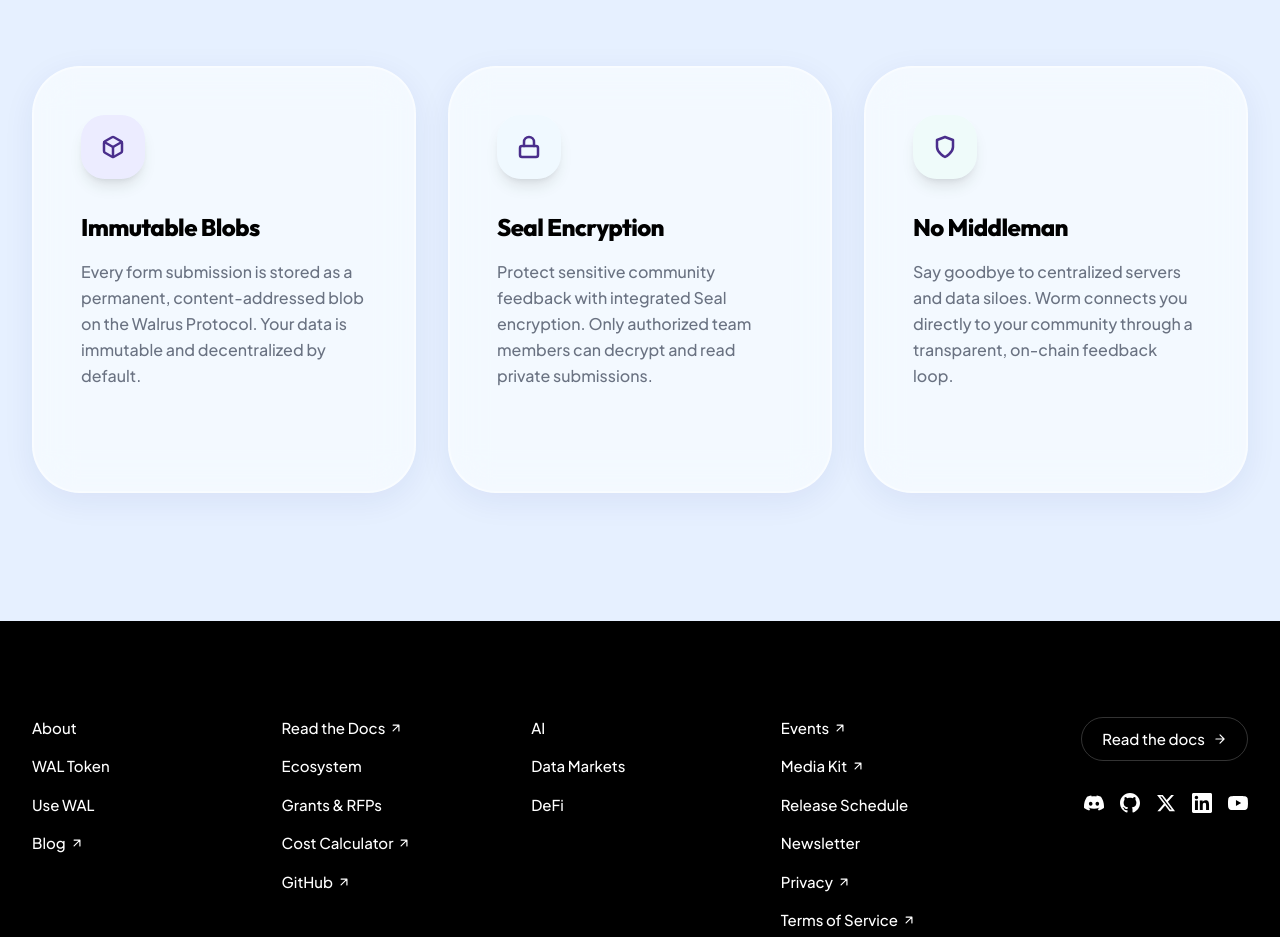
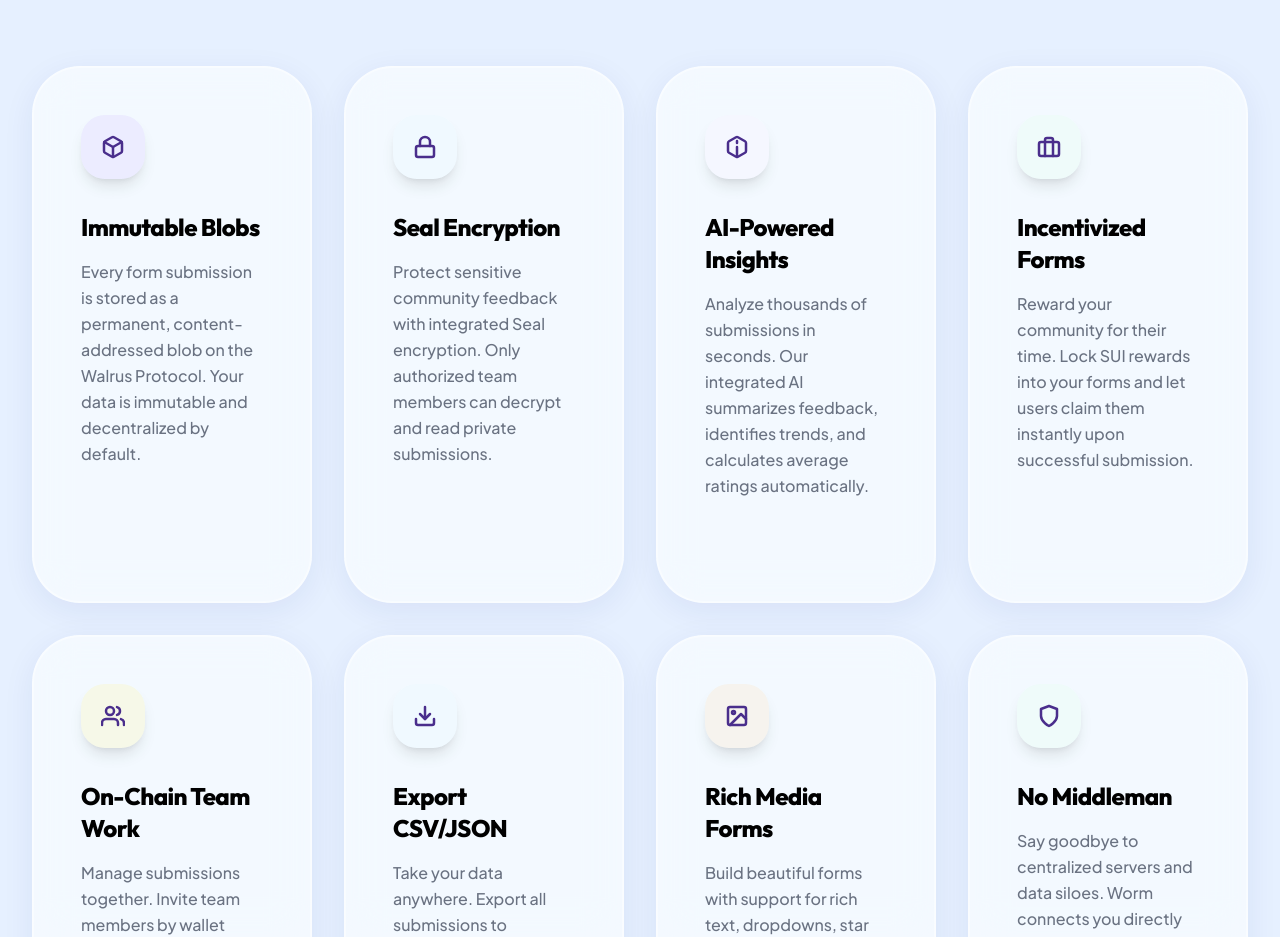
Before and after one commit to pramadanif/walrusform, a Next.js app: page / in a window 1280 px wide. Shown: the part 1860-2797 px from the top of the page. Built offline with nearby package versions, Linux system fonts and the light colour scheme; what @mysten/sui would draw is missing.

Commit message:
feat: implement media rendering for dashboard responses, update feature section layout, and add E2E incentive test script

```diff
--- a/src/app/dashboard/page.tsx
+++ b/src/app/dashboard/page.tsx
@@ -21,6 +21,39 @@ import { analyzeSubmissions, AIAnalysisResult } from '@/lib/ai';
 type Submission = FormSubmission & AdminMeta & { _blobId?: string; _formTitle?: string; _decrypted?: boolean; _sealError?: string };
 
 const STATUS_OPTIONS = ['New', 'In Review', 'Actioned', 'Archived'] as const;
+
+function AnswerItem({ label, value, fieldType }: { label: string, value: any, fieldType?: string }) {
+  const [error, setError] = useState(false);
+
+  const isBlobId = typeof value === 'string' && /^[a-zA-Z0-9_-]{43,44}$/.test(value);
+
+  return (
+    <div className="p-6 rounded-[32px] bg-gray-50/50 border border-black/5">
+      <div className="text-[10px] font-jakarta font-bold text-gray-400 uppercase tracking-widest mb-2">{label}</div>
+      <div className="font-jakarta font-bold text-[15px] text-gray-800 break-words whitespace-pre-wrap">
+        {fieldType === 'video' || (isBlobId && !error) ? (
+          <video
+            src={`https://aggregator.walrus-testnet.walrus.space/v1/blobs/${value}`}
+            controls
+            className="w-full max-h-[300px] rounded-2xl mt-2"
+            onError={() => setError(true)}
+          />
+        ) : fieldType === 'screenshot' || (isBlobId && error) ? (
+          <img
+            src={`https://aggregator.walrus-testnet.walrus.space/v1/blobs/${value}`}
+            alt={label}
+            className="w-full max-h-[300px] object-contain rounded-2xl mt-2"
+            onError={() => setError(true)}
+          />
+        ) : !(typeof value === 'string' && value.startsWith('<')) ? (
+          typeof value === 'boolean' ? (value ? 'Yes' : 'No') : String(value ?? '—')
+        ) : (
+          <div dangerouslySetInnerHTML={{ __html: DOMPurify.sanitize(value as string) }} />
+        )}
+      </div>
+    </div>
+  );
+}
 
 // ─── Main Page ────────────────────────────────────────────────────────────────
 
@@ -679,16 +712,19 @@ export default function DashboardPage() {
                   <div className="space-y-6">
                     <h4 className="text-[11px] font-jakarta font-bold text-[#4a2e8c] uppercase tracking-[0.2em]">Response Data</h4>
                     <div className="grid grid-cols-1 gap-4">
-                      {Object.entries(selectedResponse.answers ?? {}).map(([k, v]) => (
-                        <div key={k} className="p-6 rounded-[32px] bg-gray-50/50 border border-black/5">
-                          <div className="text-[10px] font-jakarta font-bold text-gray-400 uppercase tracking-widest mb-2">{k}</div>
-                          <div className="font-jakarta font-bold text-[15px] text-gray-800 break-words whitespace-pre-wrap"
-                                dangerouslySetInnerHTML={typeof v === 'string' && v.startsWith('<') ? { __html: DOMPurify.sanitize(v) } : undefined}
-                          >
-                            {!(typeof v === 'string' && v.startsWith('<')) ? (typeof v === 'boolean' ? (v ? 'Yes' : 'No') : String(v ?? '—')) : undefined}
-                          </div>
-                        </div>
-                      ))}
+                      {Object.entries(selectedResponse.answers ?? {}).map(([k, v]) => {
+                        const currentForm = forms.find(f => f._blobId === selectedFormId);
+                        const field = currentForm?.fields.find((f: any) => f.id === k);
+
+                        return (
+                          <AnswerItem
+                            key={k}
+                            label={field?.label || k}
+                            value={v}
+                            fieldType={field?.type}
+                          />
+                        );
+                      })}
                     </div>
                   </div>
 
--- a/src/components/FeaturesSection.tsx
+++ b/src/components/FeaturesSection.tsx
@@ -27,6 +27,66 @@ const FEATURES = [
       </svg>
     ),
     color: "#e0f2fe"
+  },
+  {
+    title: "AI-Powered Insights",
+    description: "Analyze thousands of submissions in seconds. Our integrated AI summarizes feedback, identifies trends, and calculates average ratings automatically.",
+    icon: (
+      <svg width="24" height="24" viewBox="0 0 24 24" fill="none" stroke="currentColor" strokeWidth="2.5" strokeLinecap="round" strokeLinejoin="round">
+        <path d="M21 16V8a2 2 0 0 0-1-1.73l-7-4a2 2 0 0 0-2 0l-7 4A2 2 0 0 0 3 8v8a2 2 0 0 0 1 1.73l7 4a2 2 0 0 0 2 0l7-4A2 2 0 0 0 21 16z" />
+        <path d="M12 22v-10" />
+        <path d="M12 8v-2" />
+      </svg>
+    ),
+    color: "#fae8ff"
+  },
+  {
+    title: "Incentivized Forms",
+    description: "Reward your community for their time. Lock SUI rewards into your forms and let users claim them instantly upon successful submission.",
+    icon: (
+      <svg width="24" height="24" viewBox="0 0 24 24" fill="none" stroke="currentColor" strokeWidth="2.5" strokeLinecap="round" strokeLinejoin="round">
+        <rect x="2" y="7" width="20" height="14" rx="2" ry="2" />
+        <path d="M16 21V5a2 2 0 0 0-2-2h-4a2 2 0 0 0-2 2v16" />
+      </svg>
+    ),
+    color: "#dcfce7"
+  },
+  {
+    title: "On-Chain Team Work",
+    description: "Manage submissions together. Invite team members by wallet address to read encrypted data, add notes, and update status on-chain.",
+    icon: (
+      <svg width="24" height="24" viewBox="0 0 24 24" fill="none" stroke="currentColor" strokeWidth="2.5" strokeLinecap="round" strokeLinejoin="round">
+        <path d="M17 21v-2a4 4 0 0 0-4-4H5a4 4 0 0 0-4 4v2" />
+        <circle cx="9" cy="7" r="4" />
+        <path d="M23 21v-2a4 4 0 0 0-3-3.87" />
+        <path d="M16 3.13a4 4 0 0 1 0 7.75" />
+      </svg>
+    ),
+    color: "#fef08a"
+  },
+  {
+    title: "Export CSV/JSON",
+    description: "Take your data anywhere. Export all submissions to standard CSV or JSON formats with a single click for deeper analysis in your favorite tools.",
+    icon: (
+      <svg width="24" height="24" viewBox="0 0 24 24" fill="none" stroke="currentColor" strokeWidth="2.5" strokeLinecap="round" strokeLinejoin="round">
+        <path d="M21 15v4a2 2 0 0 1-2 2H5a2 2 0 0 1-2-2v-4" />
+        <polyline points="7 10 12 15 17 10" />
+        <line x1="12" y1="15" x2="12" y2="3" />
+      </svg>
+    ),
+    color: "#e0f2fe"
+  },
+  {
+    title: "Rich Media Forms",
+    description: "Build beautiful forms with support for rich text, dropdowns, star ratings, and direct file/video uploads to Walrus.",
+    icon: (
+      <svg width="24" height="24" viewBox="0 0 24 24" fill="none" stroke="currentColor" strokeWidth="2.5" strokeLinecap="round" strokeLinejoin="round">
+        <rect x="3" y="3" width="18" height="18" rx="2" ry="2" />
+        <circle cx="8.5" cy="8.5" r="1.5" />
+        <polyline points="21 15 16 10 5 21" />
+      </svg>
+    ),
+    color: "#fed7aa"
   },
   {
     title: "No Middleman",
@@ -109,7 +169,7 @@ const FeaturesSection = () => {
           variants={containerVariants}
           initial="hidden"
           animate={isInView ? "visible" : "hidden"}
-          className="grid grid-cols-1 md:grid-cols-3 gap-8"
+          className="grid grid-cols-1 sm:grid-cols-2 lg:grid-cols-4 gap-8"
         >
           {FEATURES.map((feature, i) => (
             <motion.div key={i} variants={itemVariants}>
--- /dev/null
+++ b/src/lib/e2e-incentive-test.ts
@@ -0,0 +1,57 @@
+import { getPoolForForm } from './suiActions';
+import { execSync } from 'child_process';
+import { WORM_PACKAGE_ID } from './contracts';
+
+async function runTest() {
+    console.log("🚀 Starting Incentive E2E Test...");
+
+    try {
+        // 1. Create an incentivized form using PTB
+        console.log("\n1️⃣ Creating Incentivized Form on-chain...");
+
+        // Split 0.1 SUI (100,000,000 Mist) for the pool
+        // Reward per response: 0.1 SUI, Max responses: 1
+        const ptbCmd = `sui client ptb --split-coins gas "[10000000]" --assign reward_coin --move-call ${WORM_PACKAGE_ID}::worm::create_incentivized_form "'Incentive Test Form'" "'blob-inc-123'" "''" reward_coin.0 10000000 1 --gas-budget 50000000 --json`;
+
+        console.log("Running PTB command...");
+        const createRes = execSync(ptbCmd).toString();
+        const createData = JSON.parse(createRes);
+
+        const formObj = createData.objectChanges.find((o: any) => o.type === 'created' && o.objectType.includes('::worm::Form'));
+        const poolObj = createData.objectChanges.find((o: any) => o.type === 'created' && o.objectType.includes('::worm::IncentivePool'));
+
+        if (!formObj || !poolObj) {
+            throw new Error("Failed to find created Form or Pool object in transaction output.");
+        }
+
+        const formObjectId = formObj.objectId;
+        const poolObjectId = poolObj.objectId;
+
+        console.log("Form Object ID:", formObjectId);
+        console.log("Pool Object ID:", poolObjectId);
+
+        // 2. Verify discovery via events
+        console.log("\n2️⃣ Verifying discovery for pool...");
+
+        // Wait a few seconds for events to be indexed
+        console.log("Waiting for events to index...");
+        await new Promise(resolve => setTimeout(resolve, 5000));
+
+        const foundPoolId = await getPoolForForm(formObjectId);
+        console.log("Found Pool ID via events:", foundPoolId);
+
+        if (foundPoolId === poolObjectId) {
+            console.log("✅ SUCCESS: Pool discovery works via events!");
+        } else {
+            console.log("❌ FAILURE: Pool ID mismatch or not found.");
+            console.log("Expected:", poolObjectId, "Got:", foundPoolId);
+        }
+
+    } catch (error: any) {
+        console.error("❌ Test failed with error:", error.message);
+        if (error.stdout) console.error("Stdout:", error.stdout.toString());
+        if (error.stderr) console.error("Stderr:", error.stderr.toString());
+    }
+}
+
+runTest();
```
